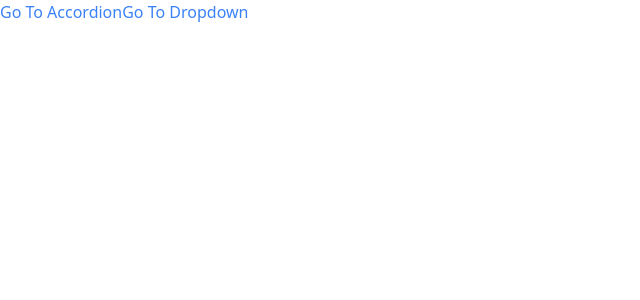
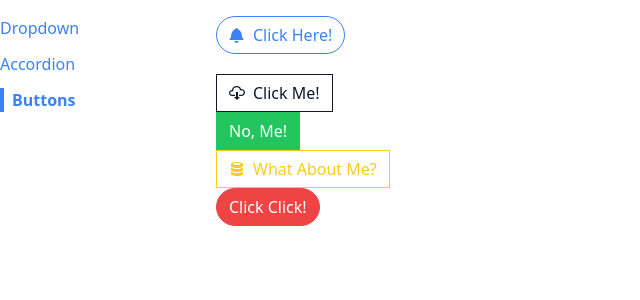
Before and after one commit to pwnrod/comps, a React (Create React App) app: page /buttons in a window 1280 px wide. Shown: the top 300 px of the page, without its empty margins (0-640 px from the left). Built offline with nearby package versions, Linux system fonts and the light colour scheme.

Commit message:
finish up implementing navigation

```diff
--- a/src/App.js
+++ b/src/App.js
@@ -1,19 +1,22 @@
-import Link from "./components/Link";
+import Sidebar from "./components/Sidebar";
 import Route from "./components/Route";
 import AccordionPage from "./pages/AccordionPage";
 import DropdownPage from "./pages/DropdownPage";
+import ButtonPage from "./pages/ButtonPage";
 
 const App = () => {
     return (
-        <div>
-            <Link to="/accordion">Go To Accordion</Link>
-            <Link to="/dropdown">Go To Dropdown</Link>
-            <div>
+        <div className="container mx-auto grid grid-cols-6 gap-4 mt-4">
+            <Sidebar />
+            <div className="col-span-5">
                 <Route path="/accordion">
                     <AccordionPage />
                 </Route>
-                <Route path="/dropdown">
+                <Route path="/">
                     <DropdownPage />
+                </Route>
+                <Route path="/buttons">
+                    <ButtonPage />
                 </Route>
             </div>
         </div>
--- a/src/components/Link.js
+++ b/src/components/Link.js
@@ -1,10 +1,14 @@
 import classnames from "classnames";
 import useNavigation from "../hooks/use-navigation";
 
-const Link = ({ to, children }) => {
-    const { navigate } = useNavigation();
+const Link = ({ to, children, className, activeClassName }) => {
+    const { navigate, currentPath } = useNavigation();
 
-    const classes = classnames("text-blue-500");
+    const classes = classnames(
+        "text-blue-500",
+        className,
+        currentPath === to && activeClassName
+    );
 
     const handleClick = (event) => {
         if (event.metaKey || event.ctrlkey) {
--- /dev/null
+++ b/src/components/Sidebar.js
@@ -0,0 +1,30 @@
+import Link from "./Link";
+
+const Sidebar = () => {
+    const links = [
+        { label: "Dropdown", path: "/" },
+        { label: "Accordion", path: "/accordion" },
+        { label: "Buttons", path: "/buttons" },
+    ];
+
+    const renderedLinks = links.map((link) => {
+        return (
+            <Link
+                key={link.label}
+                to={link.path}
+                className="mb-3"
+                activeClassName="font-bold border-l-4 border-blue-500 pl-2"
+            >
+                {link.label}
+            </Link>
+        );
+    });
+
+    return (
+        <div className="sticky top-0 overflow-y-auto flex flex-col items-start">
+            {renderedLinks}
+        </div>
+    );
+};
+
+export default Sidebar;
```
